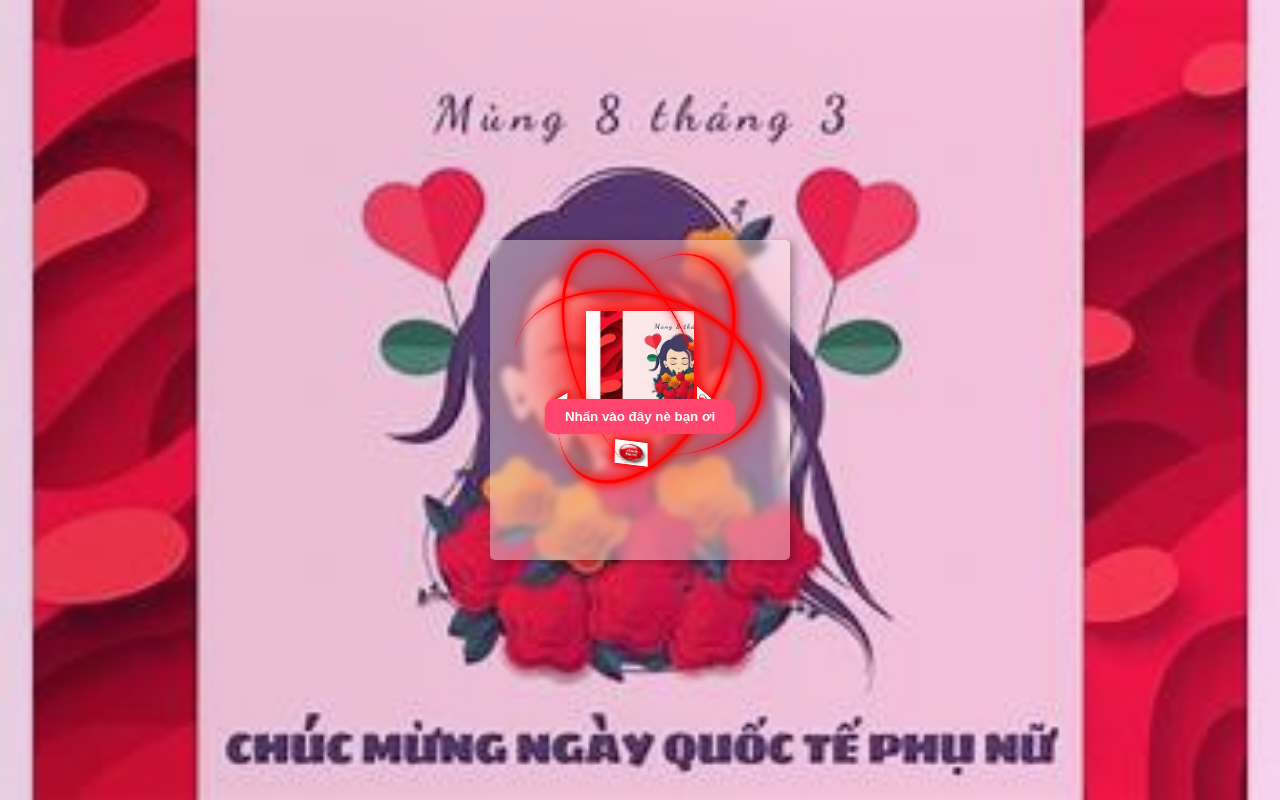
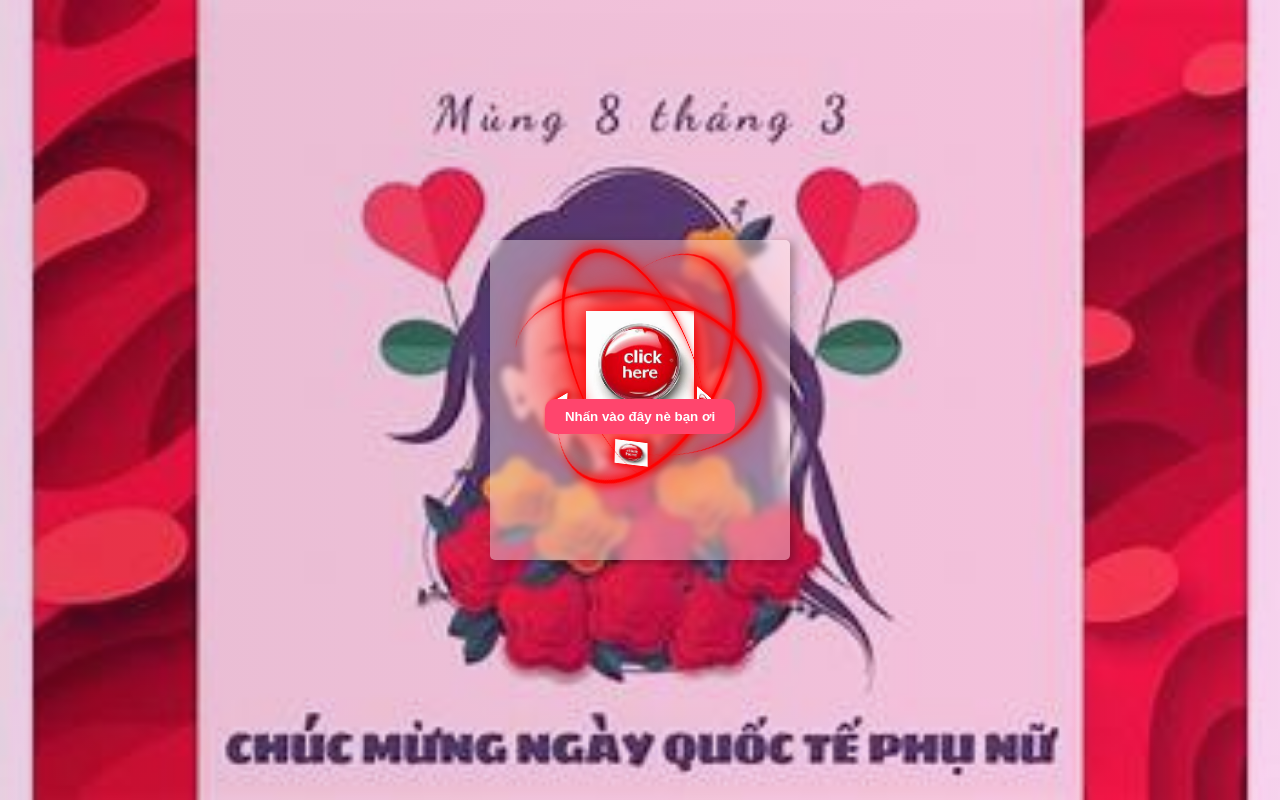
Before and after one commit to huy2103/guih, a plain HTML site: page index.html in a window 1280 px wide. Drawn offline with Linux system fonts and the light colour scheme.

Commit message:
Update style.css

```diff
--- a/style.css
+++ b/style.css
@@ -59,7 +59,7 @@ body {
 }
 .heart {
   position: absolute;
-  background: url("kkk.jpg");
+  background: url("2.jpg");
   background-size: cover;
   width: 120px;
   height: 120px;
```
